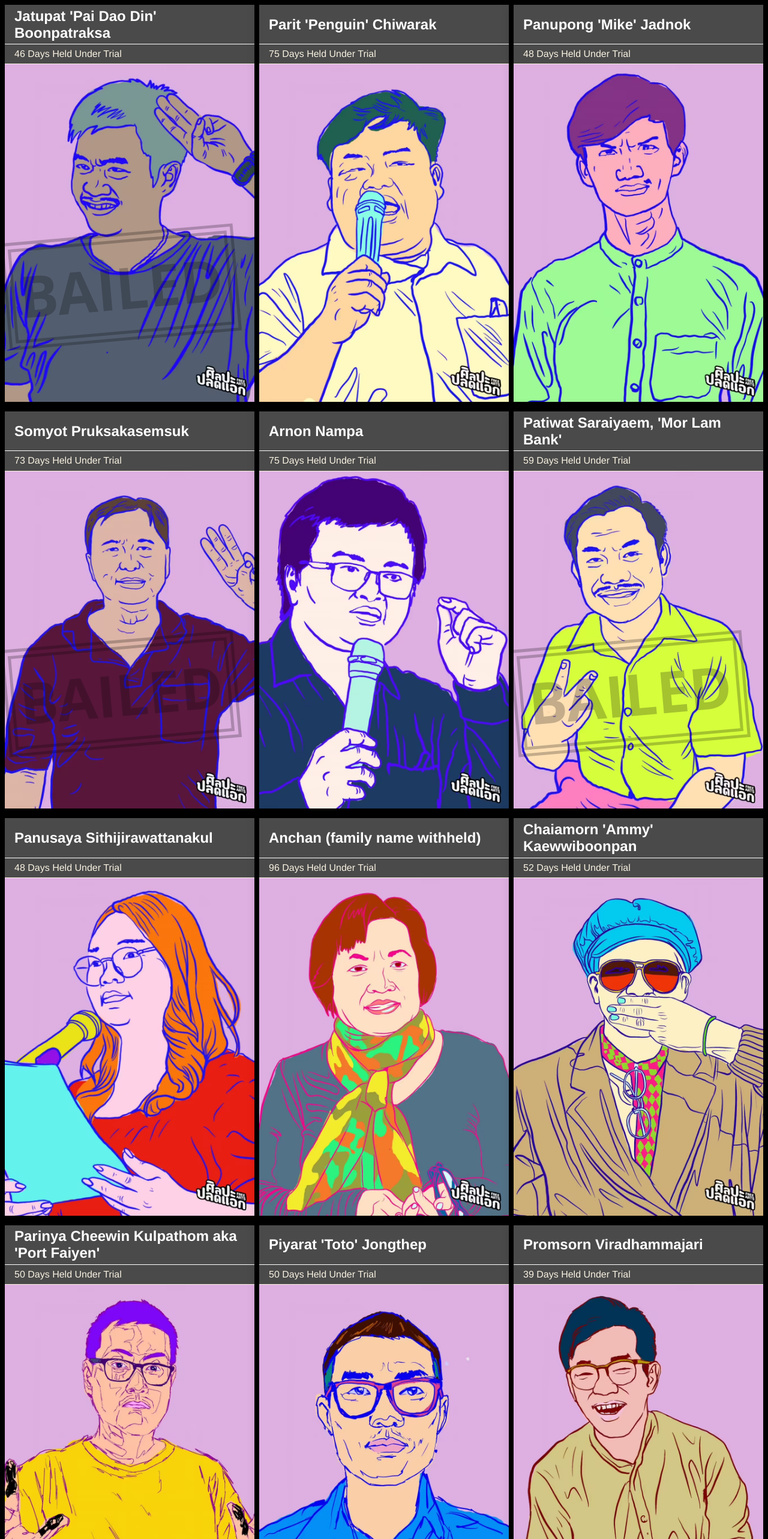
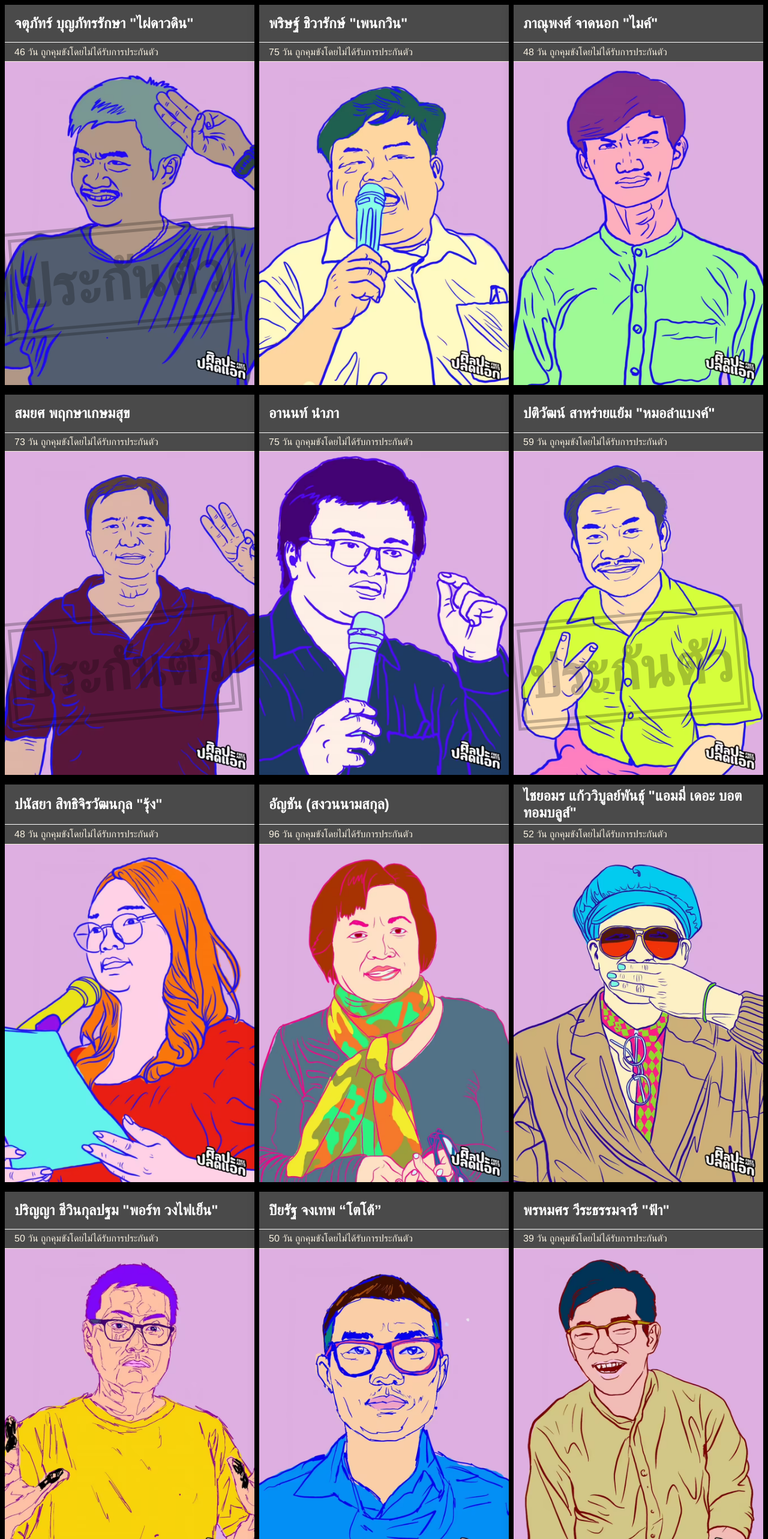
Before and after one commit to totsawin/abolish112, a Svelte app: page / in a window 1280 px wide. Shown: the top 2566 px of the page at 60% size. Built offline with nearby package versions, Linux system fonts and the light colour scheme.

Commit message:
translate to Thai

```diff
--- a/src/App.svelte
+++ b/src/App.svelte
@@ -7,102 +7,103 @@
   const DAYS_IN_MS = HOURS * MINUTES * SECONDS * MILLISECONDS;
   const people = [
 	  {
-		  name: `Jatupat 'Pai Dao Din' Boonpatraksa`,
+		  name: `จตุภัทร์ บุญภัทรรักษา "ไผ่ดาวดิน"`,
 		  detainedDate: new Date(2021, 2, 8),
 		  releasedDate: new Date(2021, 3, 23),
 		  isBailed: true,
 	  },
 	  {
-		  name: `Parit 'Penguin' Chiwarak`,
+		  name: `พริษฐ์ ชิวารักษ์ "เพนกวิน"`,
 		  detainedDate: new Date(2021, 1, 9),
 		  releasedDate: todayDate,
 		  isBailed: false,
 	  },
 	  {
-		  name: `Panupong 'Mike' Jadnok`,
+		  name: `ภาณุพงศ์ จาดนอก "ไมค์"`,
 		  detainedDate: new Date(2021, 2, 8),
 		  releasedDate: todayDate,
 		  isBailed: false,
 	  },
 	  {
-		  name: `Somyot Pruksakasemsuk`,
+		  name: `สมยศ พฤกษาเกษมสุข`,
 		  detainedDate: new Date(2021, 1, 9),
 		  releasedDate: new Date(2021, 3, 23),
 		  isBailed: true,
 	  },
 	  {
-		  name: `Arnon Nampa`,
+		  name: `อานนท์ นำภา`,
 		  detainedDate: new Date(2021, 1, 9),
 		  releasedDate: todayDate,
 		  isBailed: false,
 	  },
 	  {
-		  name: `Patiwat Saraiyaem, 'Mor Lam Bank'`,
+		  name: `ปติวัฒน์ สาหร่ายแย้ม "หมอลำแบงค์"`,
 		  detainedDate: new Date(2021, 1, 9),
 		  releasedDate: new Date(2021, 3, 9),
 		  isBailed: true,
 	  },
 	  {
-		  name: `Panusaya Sithijirawattanakul`,
+		  name: `ปนัสยา สิทธิจิรวัฒนกุล "รุ้ง"`,
 		  detainedDate: new Date(2021, 2, 8),
 		  releasedDate: todayDate,
 		  isBailed: false,
 	  },
 	  {
-		  name: `Anchan (family name withheld)`,
+		  name: `อัญชัน (สงวนนามสกุล)`,
 		  detainedDate: new Date(2021, 0, 19),
 		  releasedDate: todayDate,
 		  isBailed: false,
 	  },
 	  {
-		  name: `Chaiamorn 'Ammy' Kaewwiboonpan`,
+		  name: `ไชยอมร แก้ววิบูลย์พันธุ์ "แอมมี่ เดอะ บอตทอมบลูส์"`,
 		  detainedDate: new Date(2021, 2, 4),
 		  releasedDate: todayDate,
 		  isBailed: false,
 	  },
 	  {
-		  name: `Parinya Cheewin Kulpathom aka 'Port Faiyen'`,
+		  name: `ปริญญา ชีวินกุลปฐม "พอร์ท วงไฟเย็น"`,
 		  detainedDate: new Date(2021, 2, 6),
 		  releasedDate: todayDate,
 		  isBailed: false,
 	  },
 	  {
-		  name: `Piyarat 'Toto' Jongthep`,
+		  name: `ปิยรัฐ จงเทพ “โตโต้”`,
 		  detainedDate: new Date(2021, 2, 6),
 		  releasedDate: todayDate,
 		  isBailed: false,
 	  },
 	  {
-		  name: `Promsorn Viradhammajari`,
+		  name: `พรหมศร วีระธรรมจารี "ฟ้า"`,
 		  detainedDate: new Date(2021, 2, 17),
 		  releasedDate: todayDate,
 		  isBailed: false,
 	  },
 	  {
-		  name: `Chukait Saengwong aka 'Justin'`,
+		  name: `ชูเกียรติ แสงวงค์ "จัสติน"`,
 		  detainedDate: new Date(2021, 2, 23),
 		  releasedDate: todayDate,
 		  isBailed: false,
 	  },
 	  {
-		  name: `Tawat Sukpraseat`,
+		  name: `ธวัช สุขประเสริฐ`,
 		  detainedDate: new Date(2021, 1, 24),
 		  releasedDate: todayDate,
 		  isBailed: false,
 	  },
 	  {
-		  name: `Sakchai Tangchitsadudi`,
+		  name: `ศักดิ์ชัย ตั้งจิตสดุดี`,
 		  detainedDate: new Date(2021, 1, 24),
 		  releasedDate: todayDate,
 		  isBailed: false,
 	  },
 	  {
-		  name: `Chaluay Ekkasit`,
+		  name: `ฉลวย เอกศักดิ์`,
 		  detainedDate: new Date(2021, 1, 24),
 		  releasedDate: todayDate,
 		  isBailed: false,
 	  },
   ]
+
   function getNumberOfDaysUnderDetained(detainedDate, releasedDate) {
     return Math.floor((releasedDate - detainedDate) / DAYS_IN_MS);
   }
@@ -115,7 +116,7 @@
 				{ individual.name }
 			</div>
 			<div class="individual__name">
-				<span>{getNumberOfDaysUnderDetained(individual.detainedDate, individual.releasedDate)} Days Held Under Trial</span>
+				<span>{getNumberOfDaysUnderDetained(individual.detainedDate, individual.releasedDate)} วัน ถูกคุมขังโดยไม่ได้รับการประกันตัว</span>
 			</div>
 			<div class="individual__image">
 				<picture>
@@ -124,7 +125,7 @@
 					<img src="./assets/{index + 1}.jpg" loading=”lazy” alt="{individual.name}"/>
 				  </picture>
 				{#if individual.isBailed}
-					<div class="stamp is-bailed">Bailed</div>
+					<div class="stamp is-bailed">ประกันตัว</div>
 				{/if}
 			</div>
   		</div>
```
